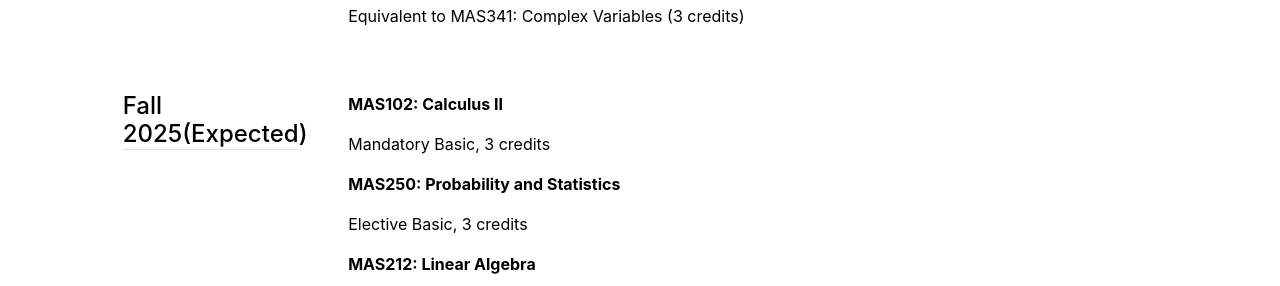
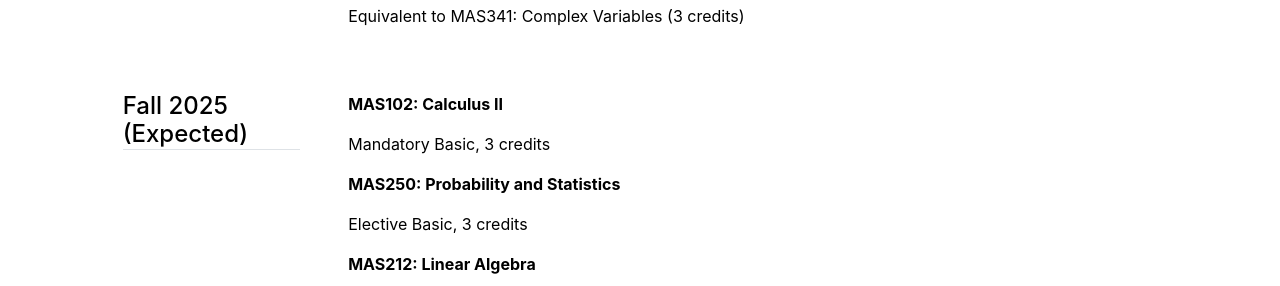
Before and after one commit to mino-jeong/mino-jeong.github.io, a Jekyll site: the page built from coursework.md, in a window 1280 px wide. Shown: the part 680-966 px from the top of the page. Built offline with Jekyll 4.4.1, drawn with Linux system fonts in a browser that asks for light colours.

Commit message:
Update coursework.html

```diff
--- a/_layouts/coursework.html
+++ b/_layouts/coursework.html
@@ -34,7 +34,7 @@ layout: default
 
     <div class="row g-5 mb-5">
       <div class="custom-col-2-5">
-        <h4 class="border-bottom">Fall 2025(Expected)</h4>
+        <h4 class="border-bottom">Fall 2025<br>(Expected)</h4>
       </div>
       <div class="custom-col-9-5">
         {% for section in site.data.coursework.f25 %}
```
